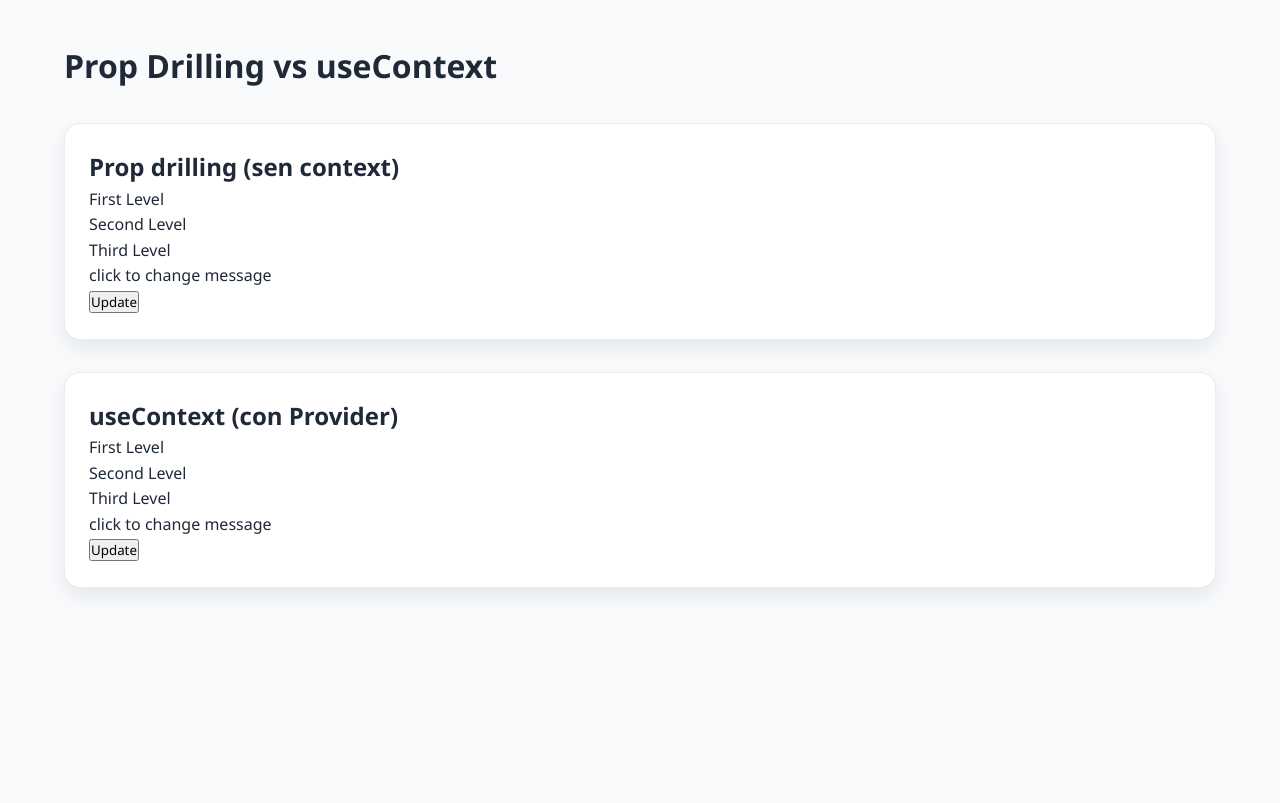
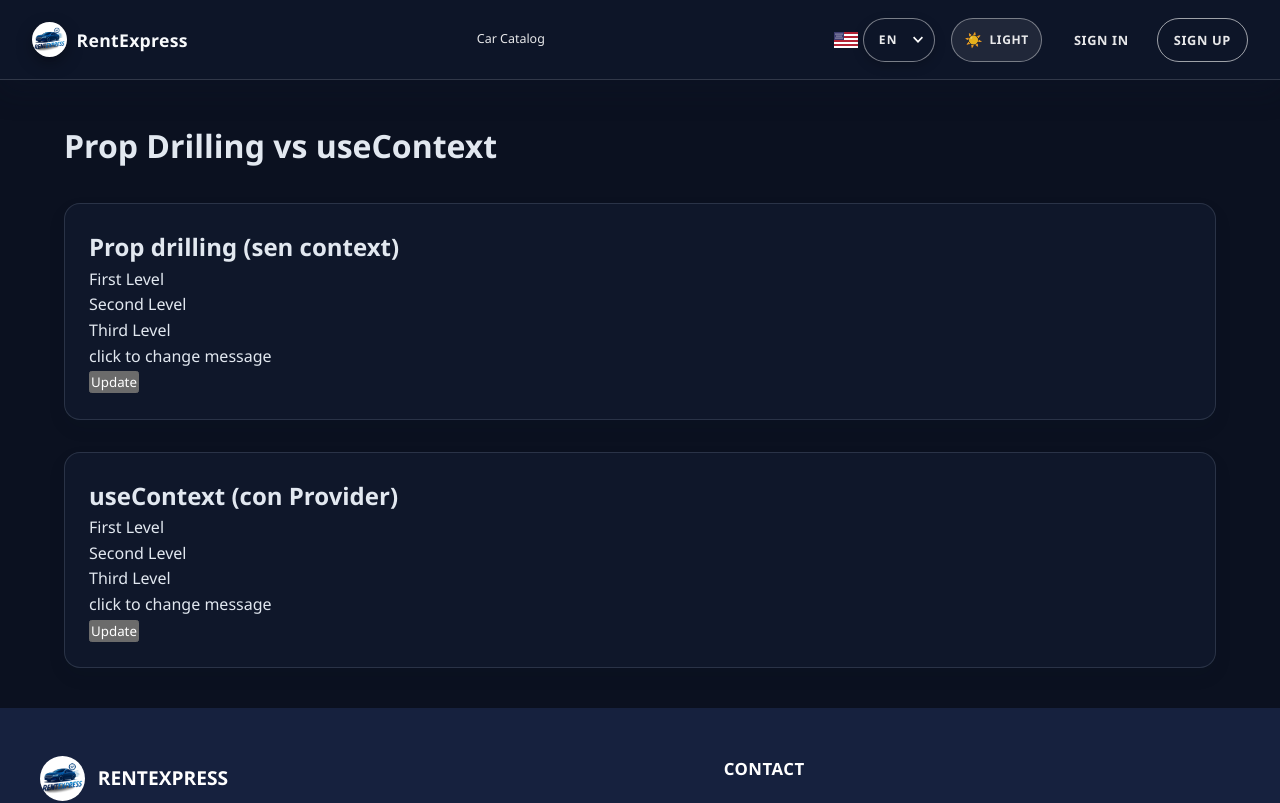
Before and after one commit to licontera345/rentexpress-react, a React (Vite) app: page /context-guide in a window 1280 px wide. Shown: the top 803 px of the page. Built offline with nearby package versions, Linux system fonts and the light colour scheme.

Commit message:
Add public layout to guide and not found pages

```diff
--- a/src/pages/public/NotFound.jsx
+++ b/src/pages/public/NotFound.jsx
@@ -1,15 +1,17 @@
 import { useNavigate } from 'react-router-dom';
 import Button from '../../components/common/actions/Button';
+import PublicLayout from '../../components/layout/public/PublicLayout';
 import { MESSAGES, ROUTES, BUTTON_VARIANTS } from '../../constants';
 
 function NotFound() {
   const navigate = useNavigate();
 
   return (
+    <PublicLayout>
       <div className="not-found-container">
         <div className="not-found-content">
+          <h1 className="not-found-title">{MESSAGES.NOT_FOUND_TITLE}</h1>
           <div className="not-found-icon">🚗</div>
-        <h1 className="not-found-title">{MESSAGES.NOT_FOUND_TITLE}</h1>
           <p className="not-found-description">
             {MESSAGES.NOT_FOUND_DESCRIPTION}
           </p>
@@ -31,6 +33,7 @@ function NotFound() {
           </div>
         </div>
       </div>
+    </PublicLayout>
   );
 }
 
--- a/src/pages/public/ReactContextGuide.jsx
+++ b/src/pages/public/ReactContextGuide.jsx
@@ -1,9 +1,11 @@
 import { Provider } from '../../context/MessageContext';
 import NoContextFirstLevel from '../../components/learning/noContext/FirstLevel';
 import WithContextFirstLevel from '../../components/learning/withContext/FirstLevel';
+import PublicLayout from '../../components/layout/public/PublicLayout';
 
 function ReactContextGuide() {
   return (
+    <PublicLayout>
       <div className="react-context-guide">
         <h1>Prop Drilling vs useContext</h1>
 
@@ -19,6 +21,7 @@ function ReactContextGuide() {
           </Provider>
         </section>
       </div>
+    </PublicLayout>
   );
 }
 
```
Lines whose indentation alone changed are shown as unchanged.
